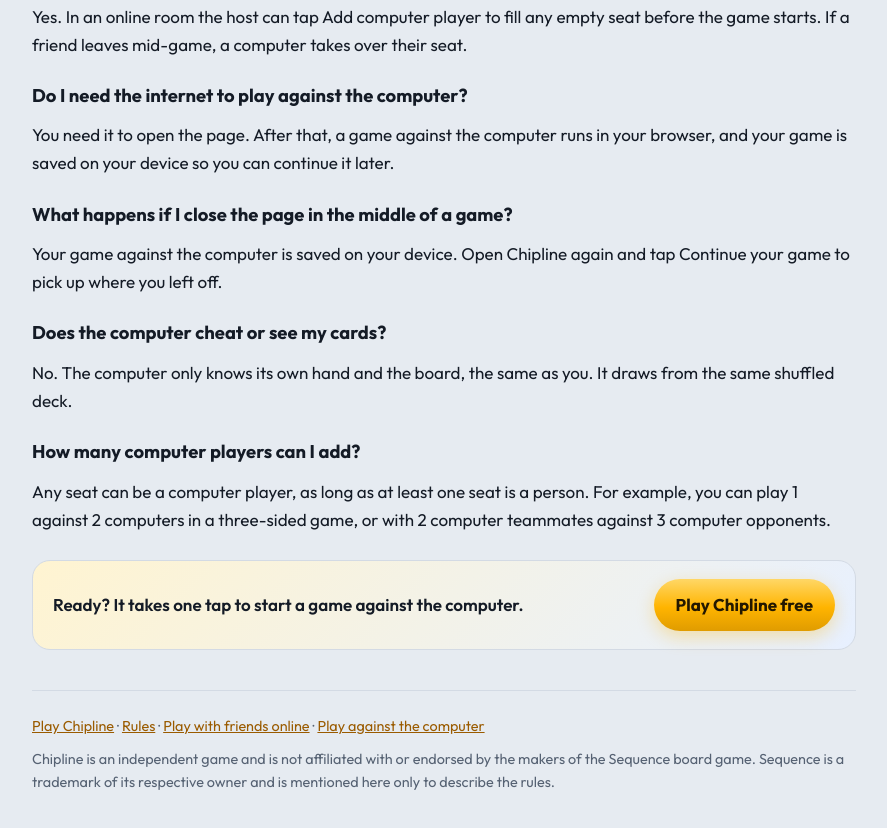
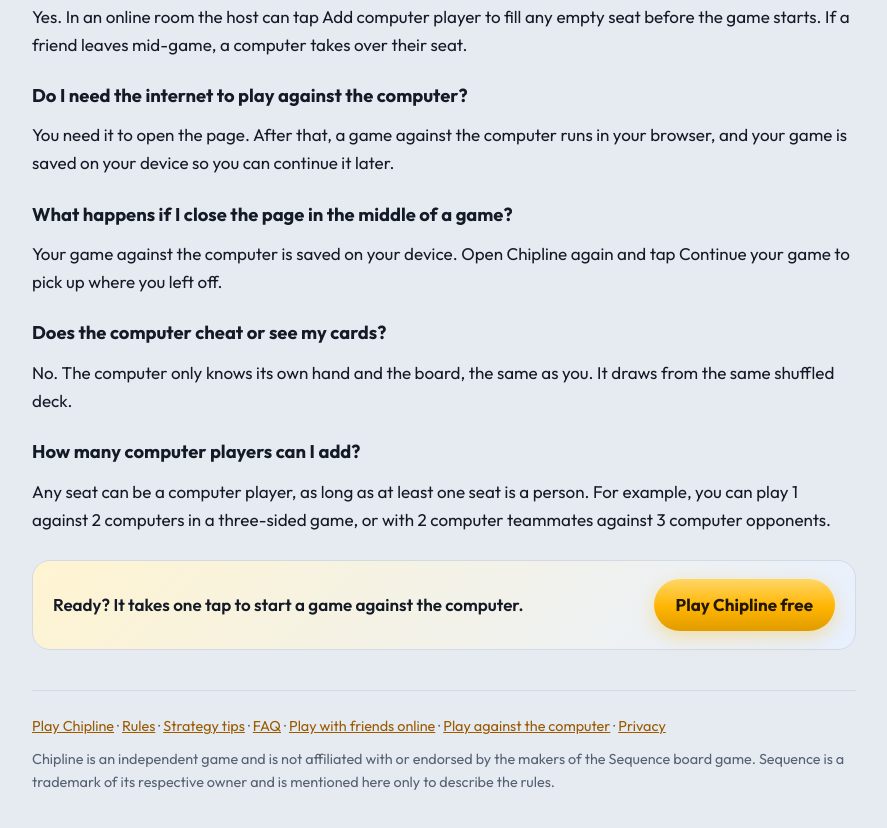
Before and after one commit to playsequenceonline/playsequenceonline.github.io, a plain HTML site: page vs-computer/index.html in a window 1280 px wide. Shown: the part 3228-4056 px from the top of the page, without its empty margins (196-1083 px from the left). Drawn offline with nearby package versions, Linux system fonts and the light colour scheme.

Commit message:
Vs computer: link all pages
Co-Authored-By: Claude Fable 5.2 <noreply@anthropic.com>
Claude-Session: https://claude.ai/code/session_01UumcFxp52z2q99QnH6T8UC

```diff
--- a/vs-computer/index.html
+++ b/vs-computer/index.html
@@ -291,7 +291,7 @@ footer{margin-top:40px;font-size:.9rem;color:var(--muted);border-top:1px solid v
 </main>
 
 <footer>
-<p><a href="/">Play Chipline</a> · <a href="/rules/">Rules</a> · <a href="/play-with-friends/">Play with friends online</a> · <a href="/vs-computer/">Play against the computer</a></p>
+<p><a href="/">Play Chipline</a> · <a href="/rules/">Rules</a> · <a href="/strategy/">Strategy tips</a> · <a href="/faq/">FAQ</a> · <a href="/play-with-friends/">Play with friends online</a> · <a href="/vs-computer/">Play against the computer</a> · <a href="/privacy/">Privacy</a></p>
 <p>Chipline is an independent game and is not affiliated with or endorsed by the makers of the Sequence board game. Sequence is a trademark of its respective owner and is mentioned here only to describe the rules.</p>
 </footer>
 </div>
```
